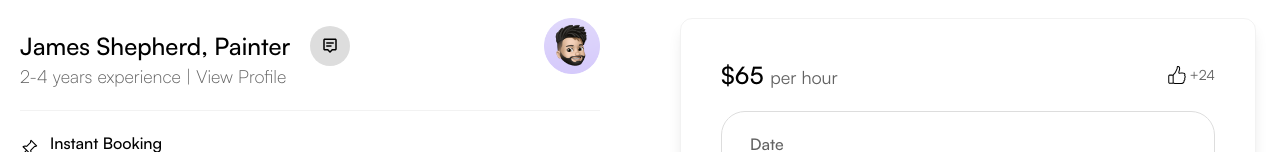
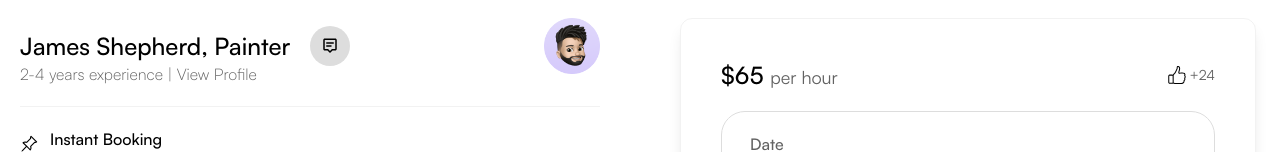
Before and after one commit to Handys-Inc/mvp-customer-portal, a React (Create React App) app: page /book/provider in a window 1280 px wide. Shown: the part 433-585 px from the top of the page. Built offline with nearby package versions, Linux system fonts and the light colour scheme.

Commit message:
book provider edits

```diff
--- a/src/app/Provider/Profile/ProviderProfile.js
+++ b/src/app/Provider/Profile/ProviderProfile.js
@@ -21,12 +21,14 @@ function ProviderProfile() {
   return (
     <Layout>
       <div className="mt-20 flex items-center justify-between mb-5 max-w-5xl mx-auto">
-        <NavLink to="/account">
+        <NavLink to="/book/provider">
           <p className="text-sm underline">Back</p>
         </NavLink>
 
         <div>
-          <button className="btn-primary">Book handyperson</button>
+          <NavLink to="/book/provider">
+            <button className="btn-primary">Book handyperson</button>
+          </NavLink>
         </div>
       </div>
       <div className="flex gap-10 max-w-5xl mx-auto mb-32">
--- a/src/app/Provider/components/ProviderDetails.js
+++ b/src/app/Provider/components/ProviderDetails.js
@@ -27,7 +27,7 @@ function ProviderDetails() {
           <img className="w-10 md:w-14" src={profile} alt="provider" />
         </div>
       </div>
-      <p className="text-gray text-base md:text-lg font-light -mt-3">
+      <p className="text-gray text-base  font-light -mt-3">
         2-4 years experience |{" "}
         <NavLink to="/provider/profile">
           <span className="hover:text-primary cursor-pointer">
```
